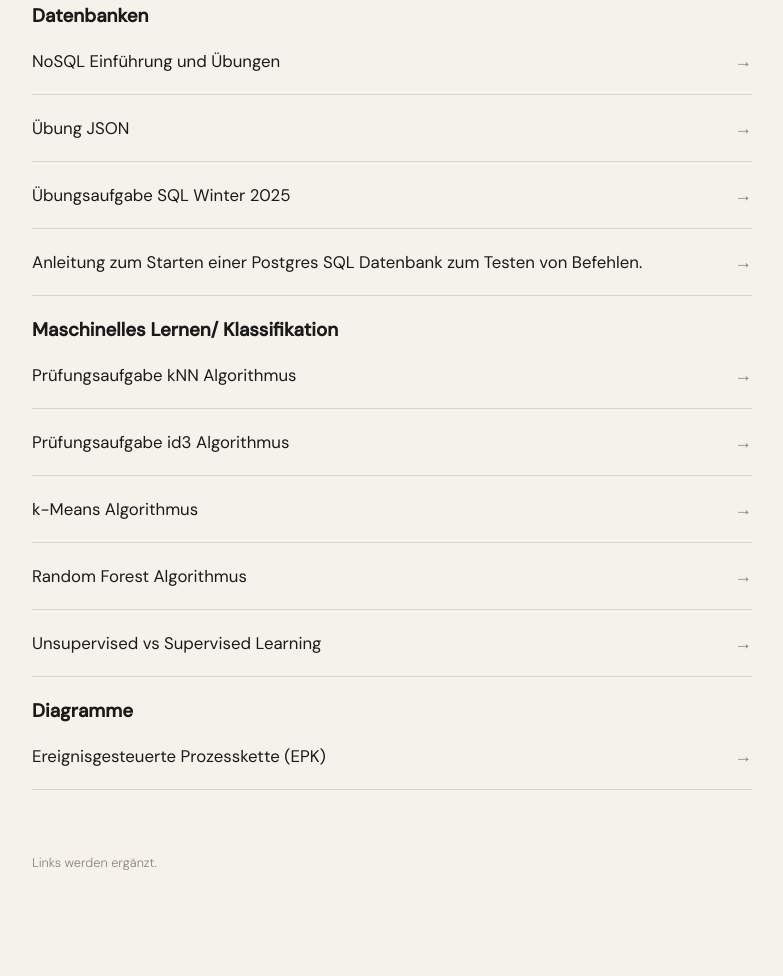
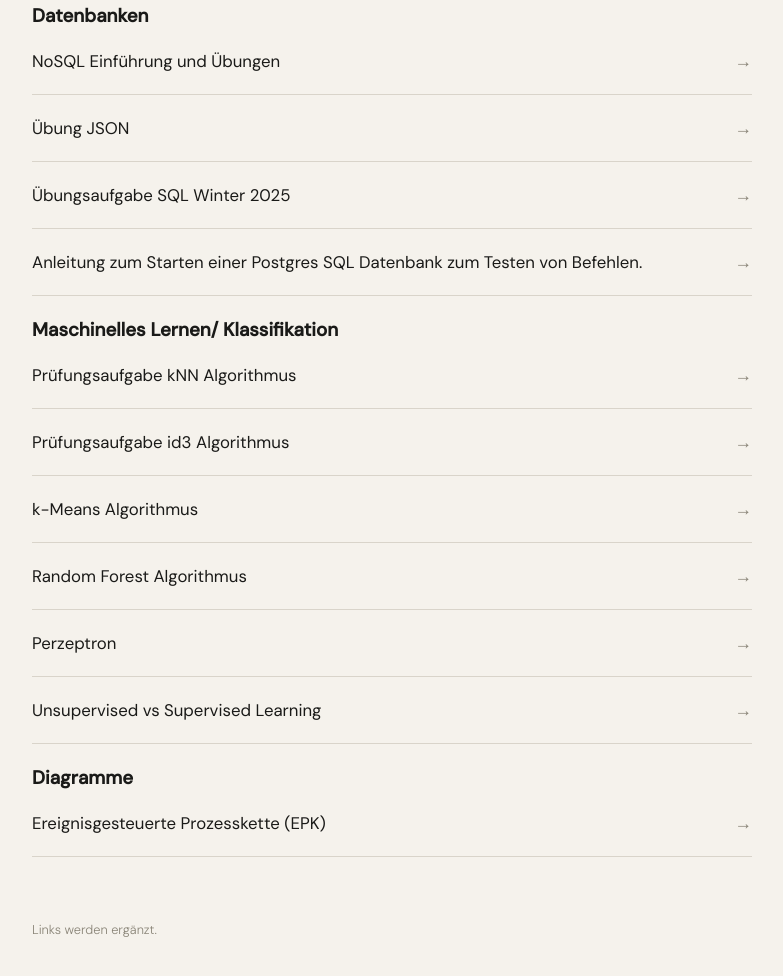
Before and after one commit to DGoergen78/DP, a plain HTML site: page index.html in a window 1280 px wide. Shown: the part 507-1483 px from the top of the page, without its empty margins (248-1031 px from the left). Before the commit the page ends 1458 px from the top, so only its background shows below. Drawn offline with Linux system fonts and the light colour scheme.

Commit message:
Update index.html

```diff
--- a/index.html
+++ b/index.html
@@ -208,6 +208,12 @@
             <span class="arrow">→</span>
           </a>
         </li>
+        <li>
+          <a href="perzeptron.html">
+            Perzeptron
+            <span class="arrow">→</span>
+          </a>
+        </li>
          <li>
           <a href="un_vs_sup.html">
             Unsupervised vs Supervised Learning
```
